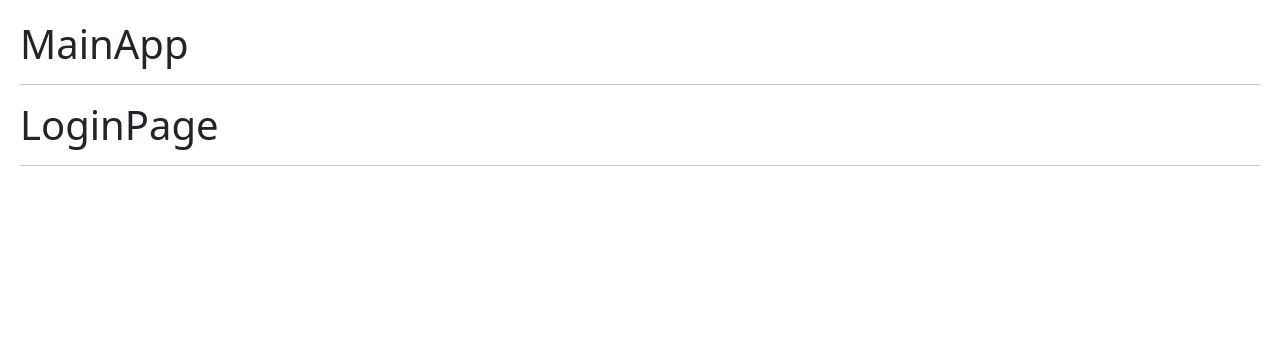
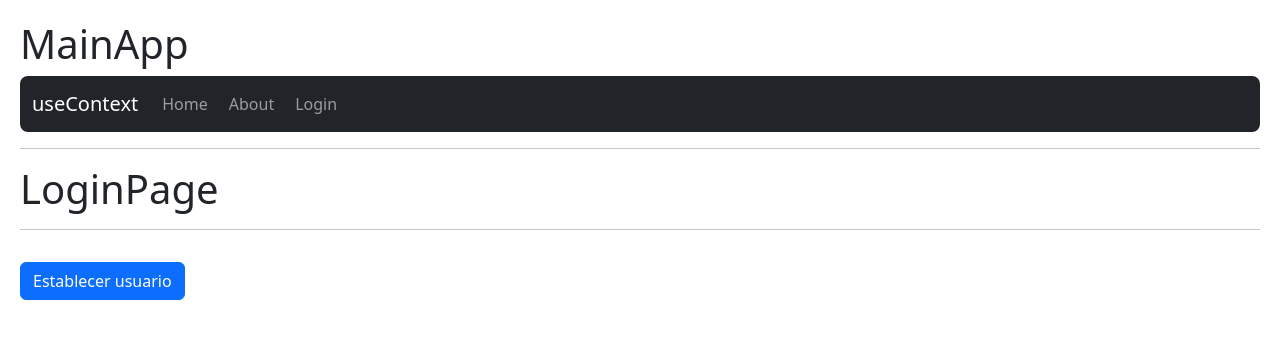
Before and after one commit to AndradeRevillaErick/hooksGenerales, a React (Vite) app: page /login in a window 1280 px wide. Shown: the top 338 px of the page. Built offline with nearby package versions, Linux system fonts and the light colour scheme.

Commit message:
feat(useContext): add navbar and usecontext

```diff
--- a/src/09-useContext/HomePage.jsx
+++ b/src/09-useContext/HomePage.jsx
@@ -1,10 +1,18 @@
-
+import { useContext } from "react";
+import { UserContext } from "./context/UserContext";
 
 export const HomePage = () => {
+
+    const { user } = useContext( UserContext );
+
     return (
         <>
-            <h1>HomePage</h1>
+            <h1>HomePage <small>{ user?.name }</small></h1>
             <hr />
+
+            <pre>
+                { JSON.stringify( user, null, 3 ) }
+            </pre>
         </>
     );
 }
--- a/src/09-useContext/LoginPage.jsx
+++ b/src/09-useContext/LoginPage.jsx
@@ -1,10 +1,26 @@
+import { useContext } from "react";
+import { UserContext } from "./context/UserContext";
 
 
 export const LoginPage = () => {
+
+    const { user, setUser } = useContext( UserContext );
+
     return (
         <>
             <h1>LoginPage</h1>
             <hr />
+
+            <pre>
+                { JSON.stringify( user, null, 3 ) }
+            </pre>
+
+            <button
+                className="btn btn-primary"
+                onClick={ () => setUser({ id:123, name: 'Erick', email: 'test' }) }
+            >
+                Establecer usuario
+            </button>
         </>
     );
 }
--- a/src/09-useContext/MainApp.jsx
+++ b/src/09-useContext/MainApp.jsx
@@ -1,13 +1,18 @@
 import { Outlet } from "react-router-dom";
+import { UserProvider } from "./context/UserProvider";
+import { Navbar } from "./Navbar";
+
+
 
 
 export const MainApp = () => {
     return (
-        <>
+        <UserProvider>
             <h1>MainApp</h1>
+            <Navbar/>
             <hr />
 
             <Outlet />
-        </>
+        </UserProvider>
     );
 }
--- /dev/null
+++ b/src/09-useContext/Navbar.jsx
@@ -0,0 +1,36 @@
+import { Link, NavLink } from "react-router-dom";
+
+export const Navbar = () => {
+  return (
+    <nav className="navbar navbar-expand-lg navbar-dark bg-dark rounded-3">
+      <div className="container-fluid">
+        <Link className="navbar-brand" href="#">
+          useContext
+        </Link>
+
+
+        <div className="collapse navbar-collapse" id="navbarNav">
+          <ul className="navbar-nav">
+          <NavLink
+          className={ ({ isActive }) => `nav-link isActive ? 'active' : ''`}
+          to={`/`}>
+            Home
+          </NavLink>
+
+          <NavLink
+          className={ ({ isActive }) => `nav-link isActive ? 'active' : ''`}
+          to={`about`}>
+            About
+          </NavLink>
+
+          <NavLink
+          className={ ({ isActive }) => `nav-link isActive ? 'active' : ''`}
+          to={`login`}>
+            Login
+          </NavLink>
+          </ul>
+        </div>
+      </div>
+    </nav>
+  );
+};
--- /dev/null
+++ b/src/09-useContext/context/UserContext.jsx
@@ -0,0 +1,5 @@
+import { createContext } from 'react';
+
+
+
+export const UserContext = createContext();
--- /dev/null
+++ b/src/09-useContext/context/UserProvider.jsx
@@ -0,0 +1,20 @@
+import { useState } from "react"
+import { UserContext } from "./UserContext"
+
+// const user ={
+//     id: 123,
+//     name: 'Erick Andrade',
+//     email: 'erick@hotmail.com'
+// }
+
+export const UserProvider = ({ children }) => {
+
+    const [user, setUser] = useState();
+
+    return(
+        // <UserContext.Provider value={{ user }}>
+        <UserContext.Provider value={{ user, setUser }}>
+            { children }
+        </UserContext.Provider>
+    )
+}
--- a/src/index.css
+++ b/src/index.css
@@ -5,3 +5,7 @@
 button{
   margin-right: 10px;
 }
+
+a {
+  margin-right: 5px;
+}
```
